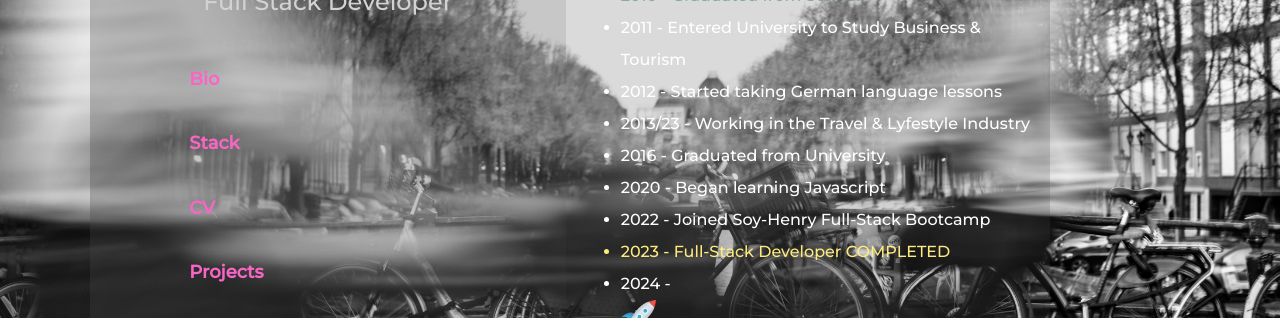
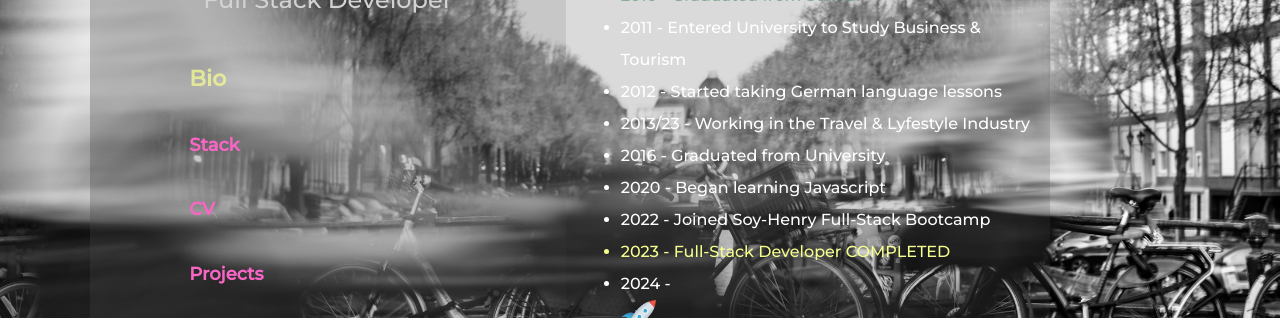
Before and after one commit to pedrosb90/webpage, a Next.js app: page /bio in a window 1280 px wide. Shown: the part 294-612 px from the top of the page. Built offline with nearby package versions, Linux system fonts and the light colour scheme.

Commit message:
navbar/conditional rendering colour

```diff
--- a/comps/navbar.jsx
+++ b/comps/navbar.jsx
@@ -1,14 +1,22 @@
 import Link from "next/link";
 import styles from "../styles/navbar.module.css";
+import { useRouter } from "next/router";
 
 function Navbar({ children }) {
+  const router = useRouter();
+
+  const isRouteSelected = (route) => {
+    return router.pathname === route
+      ? `${styles.link} ${styles.press} ${styles.selected}`
+      : `${styles.link} ${styles.press}`;
+  };
   return (
     <nav className={styles.container}>
       <div className={styles.titleContainer}>
         <h1 className={styles.mainTitle}> Pedro Strauch</h1>
         <h2 className={styles.title}> Full Stack Developer </h2>
       </div>
-      <Link className={`${styles.link} ${styles.press} `} href="/bio">
+      <Link className={isRouteSelected("/bio")} href="/bio">
         Bio
       </Link>
       <Link className={`${styles.link} ${styles.press} `} href="/stack">
--- a/styles/bio.module.css
+++ b/styles/bio.module.css
@@ -25,5 +25,5 @@
   color: rgba(40, 124, 72, 0.466);
 }
 .devHighlight {
-  color: rgba(255, 236, 128, 0.995);
+  color: #f6ff8e;
 }
--- a/styles/mediaLinks.module.css
+++ b/styles/mediaLinks.module.css
@@ -8,7 +8,7 @@
   background-color: rgba(255, 255, 255, 0.3);
 }
 .press:hover {
-  transform: translateY(-5px);
+  transform: translateY(5px);
 }
 .style {
   border-radius: 30px;
--- a/styles/navbar.module.css
+++ b/styles/navbar.module.css
@@ -38,6 +38,10 @@
 .more {
   color: white;
 }
+.selected {
+  color: #f6ff8eb5;
+  font-size: 16.5pt;
+}
 
 .mainTitle {
   color: #f6ff8e;
```
